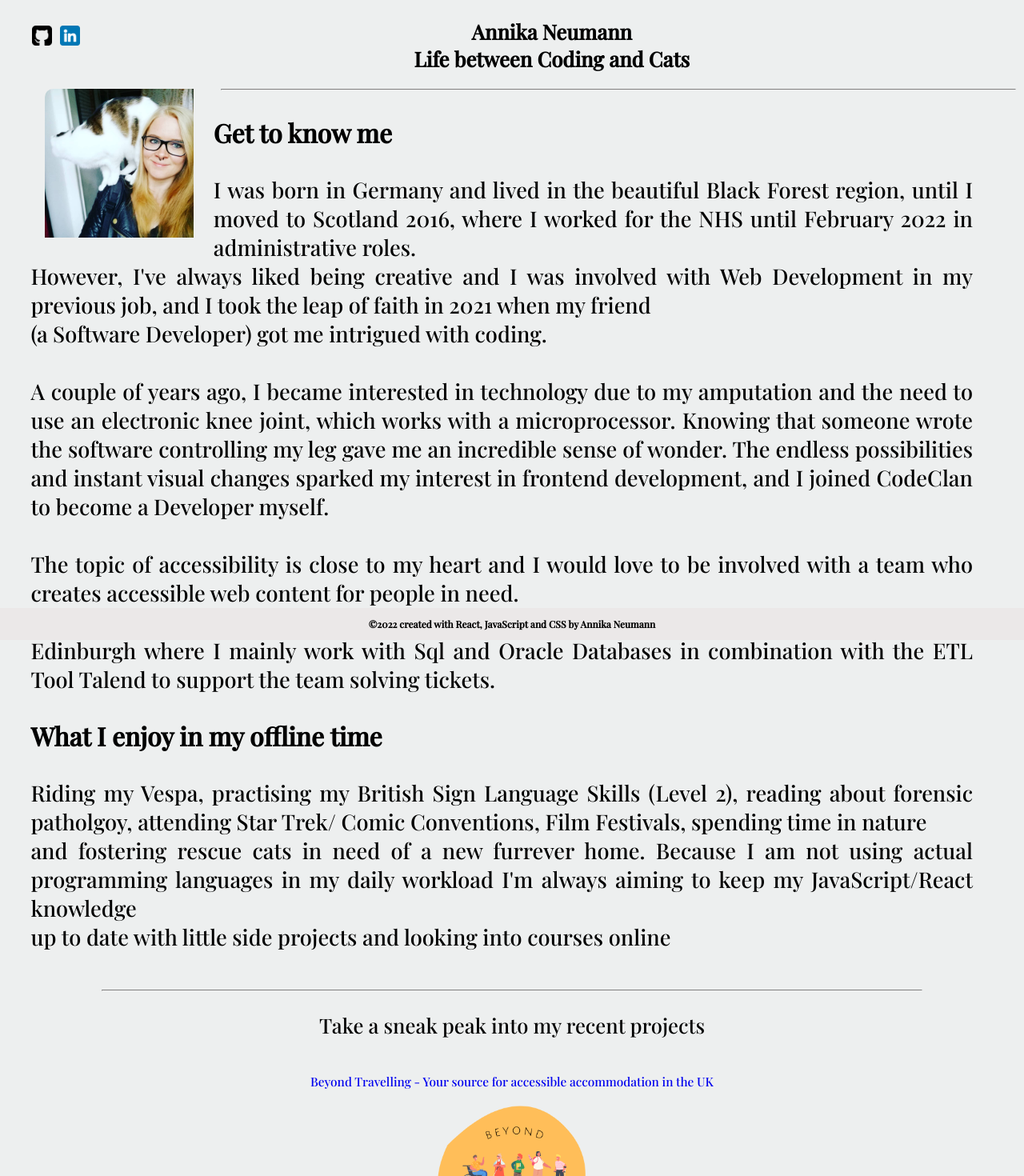
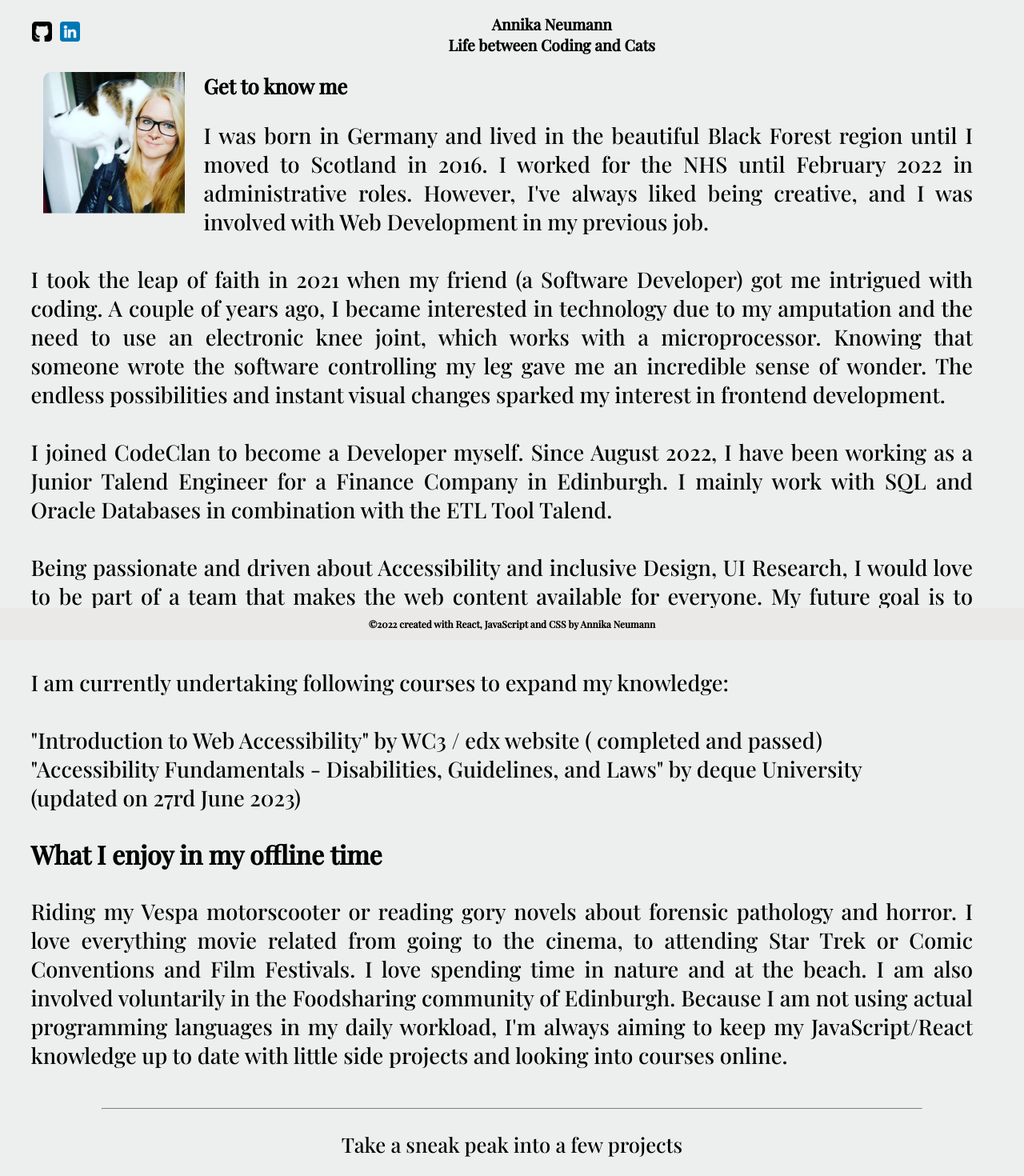
Before and after one commit to AnnikaNeumann/annikaneumann.github.io, a React (Create React App) app: page /projects in a window 1280 px wide. Shown: the top 1470 px of the page at 80% size. Built offline with nearby package versions, Linux system fonts and the light colour scheme.

Commit message:
added tab accessible focus to components and exchanged div with sections

```diff
--- a/src/components/About.js
+++ b/src/components/About.js
@@ -4,30 +4,48 @@ import React from "react";
 const About = () =>{
 
 
-    return(
-        <main>
-            <div className="about">
-        <h3>Get to know me</h3>
+        return (
+          <main>
+            <section className="about">
+            <div>
+                    <img tabIndex='0' className="annika" src={require("../static/annika.png")} alt='annikas hair is blonde and she wears a black jacket. On her shoulder is a white cat.'/>
+                    </div>
+              <h2 tabIndex='0'>Get to know me</h2>
+              <p tabIndex='0'>
+                I was born in Germany and lived in the beautiful Black Forest region until
+                I moved to Scotland in 2016. I worked for the NHS until February 2022 in administrative roles.
+                However, I've always liked being creative, and I was involved with Web Development in my previous job.
+                <br></br><br></br>
+                I took the leap of faith in 2021 when my friend (a Software Developer) got me intrigued with coding.
+                A couple of years ago, I became interested in technology due to my amputation and the need to use an electronic knee joint,
+                which works with a microprocessor. Knowing that someone wrote the software controlling my leg gave me an incredible sense of wonder.
+                The endless possibilities and instant visual changes sparked my interest in frontend development.
+                <br></br><br></br>
+                I joined CodeClan to become a Developer myself. Since August 2022, I have been working as a Junior Talend Engineer for a Finance Company in Edinburgh.
+                I mainly work with SQL and Oracle Databases in combination with the ETL Tool Talend.
+                <br></br><br></br>
+                Being passionate and driven about Accessibility and inclusive Design, UI Research, I would love to be part of a team that makes the web content available for everyone.
+                My future goal is to become a member of the IAAP to pass the exam for the core competencies.
+                <br></br><br></br>
+                I am currently undertaking following courses to expand my knowledge:
+                <br></br><br></br>
+                "Introduction to Web Accessibility" by WC3 / edx website ( completed and passed) <br></br>
+                "Accessibility Fundamentals - Disabilities, Guidelines, and Laws" by deque University
+                <br></br>
+                (updated on 27rd June 2023)
 
-        <p>I was born in Germany and lived in the beautiful Black Forest region, until I moved to Scotland 2016, where I worked for the NHS until February 2022 in administrative <t></t>roles.
-        <br></br>However, I've always liked being creative and I was involved with Web Development in my previous job,
-        and I took the leap of faith in 2021 when my friend <br></br>(a Software Developer) got me intrigued with coding.<br></br>
-        <br></br> A couple of years ago, I became interested in technology due to my amputation and the need to use an electronic knee joint,
-        which works with a microprocessor. Knowing that someone wrote the software controlling my leg gave me an incredible sense of wonder.
-        The endless possibilities and instant visual changes sparked my interest in frontend development,
-        and I joined CodeClan to become a Developer myself.<br></br><br></br>The topic of accessibility is close to my heart and I would love
-        to be involved with a team who creates accessible web content for people in need.<br></br>Since August 2022 I have been working
-        as a Junior Talend Engineer for Computershare in Edinburgh where I mainly work with Sql and Oracle Databases in combination with the ETL Tool Talend to support the team solving tickets.</p>
+              </p>
+              <h3 tabIndex='0'>What I enjoy in my offline time</h3>
+              <p tabIndex='0'>
+                Riding my Vespa motorscooter or reading gory novels about forensic pathology and horror. I love everything movie related from going to the cinema, to attending
+                Star Trek or Comic Conventions and Film Festivals. I love spending time in nature and at the beach. I am also involved voluntarily in the Foodsharing
+                community of Edinburgh. Because I am not using actual programming languages in my daily workload,
+                I'm always aiming to keep my JavaScript/React knowledge up to date with little side projects and looking into courses online.
+              </p>
+            </section>
+          </main>
+        );
+      }
 
-        <h3>What I enjoy in my offline time</h3>
-        <p>Riding my Vespa, practising my British Sign Language Skills (Level 2), reading about forensic patholgoy, attending Star Trek/ Comic Conventions, Film Festivals,
-        spending time in nature <br></br>and fostering rescue cats in need of a new furrever home. Because I am not using actual programming languages in my daily workload <n></n>
-        I'm always aiming to keep my JavaScript/React knowledge<br></br>up to date with little side projects and looking into courses online</p>
-        </div>
-
-    </main>
-
-    )
-}
 
 export default About;
--- a/src/components/Footer.js
+++ b/src/components/Footer.js
@@ -4,7 +4,7 @@ const Footer = () =>{
 
     return(
         <footer aria-roledescription="footer and copyright statement ">
-        <div className="Footer">
+        <div tabIndex='0' className="Footer">
             <h3>&copy;{new Date().getFullYear()} created with React, JavaScript and CSS by Annika Neumann</h3>
         </div>
         </footer>
--- a/src/components/Header.js
+++ b/src/components/Header.js
@@ -7,23 +7,17 @@ const Header = () => {
     return (
         <div className="header">
             <nav>
-                <ul>
+                <ul tabIndex={0}>
                     <li>
-                    <a href="https://github.com/AnnikaNeumann" target="_blank" rel="noreferrer"><img className="github" src={require("../images/github-sign.png")} alt='Github link'/></a>
+                    <a href="https://github.com/AnnikaNeumann" target="_blank" rel="noreferrer"><img className="github" src={require("../images/github-sign.png")} alt='Link to Github'/></a>
                     </li>
 
                     <li>
-                    <a href="https://www.linkedin.com/in/annika-neumann-422b98232/" target="_blank" rel="noreferrer"><img className="linkedin" src={require("../images/linkedin.png")} alt='LinkedIn link'/></a>
+                    <a href="https://www.linkedin.com/in/annika-neumann-422b98232/" target="_blank" rel="noreferrer"><img className="linkedin" src={require("../images/linkedin.png")} alt='Link to LinkedIn'/></a>
                     </li>
                     <li>
-                    <h2 className="header" >Annika Neumann<br></br>Life between Coding and Cats</h2>
+                    <h1 tabIndex='-1' className="header" >Annika Neumann<br></br>Life between Coding and Cats</h1>
                     </li>
-                    <li>
-                    <div>
-                    <img className="annika" src={require("../static/annika.png")} alt='annika in a black jacket with her white cat on her shoulder.'/>
-                    </div>
-                    </li>
-                    <hr/>
 
                 </ul>
             </nav>
--- a/src/components/Projects.js
+++ b/src/components/Projects.js
@@ -4,45 +4,36 @@ const Projects = () =>{
 
     return(
         <>
-        <aside>
-        <p className='project'>Take a sneak peak into my recent projects</p>
+        <section>
+        <p tabIndex= '0' className='project'>Take a sneak peak into a few projects</p>
         <br></br>
         <div className="flex-projects">
 
         <div className='project-links'>
-        <a href='https://github.com/AnnikaNeumann/BeyondTravelling' target="_blank" rel="noreferrer" aria-label='Beyond Travelling App'>Beyond Travelling - Your source for accessible accommodation in the UK</a>
+        <a href='https://github.com/AnnikaNeumann/BeyondTravelling' target="_blank" rel="noreferrer" aria-label='Beyond Travelling - Your source for accessible accommodation in the UK'>Beyond Travelling - Your source for accessible accommodation in the UK</a>
         <br></br>
-        <img className="BeyondTravel" src={require("../images/BeyondTravelLogo.png")} alt='BeyondTravellingLogo'/>
+        <img tabIndex= '0' className="BeyondTravel" src={require("../images/BeyondTravelLogo.png")} alt='A round, orange logo with five people and different disabilities'/>
         </div>
 
         <br></br><br></br>
 
 
         <div className='project-links'>
-        <a href='https://github.com/AnnikaNeumann/W7Hw_BreakingBad_React.git' target="_blank" rel="noreferrer" aria-label='Breaking Bad App'>React App - Information about the cult series "Breaking Bad"</a>
+        <a href='https://github.com/AnnikaNeumann/W7Hw_BreakingBad_React.git' target="_blank" rel="noreferrer" aria-label='Breaking Bad App - Information about the cult series "Breaking Bad'>React App - Information about the cult series "Breaking Bad"</a>
         <br></br>
-        <img className="BreakingBad" src={require("../images/BreakingBad.png")} alt='BreakingBad'/>
+        <img tabIndex= '0' className="BreakingBad" src={require("../images/BreakingBad.png")} alt='An image with green background, the Breaking Bad font and photos of the actors'/>
         </div>
 
         <br></br><br></br>
 
         <div className='project-links'>
-        <a href='https://github.com/AnnikaNeumann/trivia_js_project' target="_blank" rel="noreferrer" aria-label='The Quizard of Oz App'>React App - A fun Trivia Quiz</a>
+        <a href='https://github.com/AnnikaNeumann/trivia_js_project' target="_blank" rel="noreferrer" aria-label='The Quizard of Oz - a fun Trivia Quiz App'>React App - A fun Trivia Quiz</a>
         <br></br>
-        <img className="Quiz" src={require("../images/Quiz.png")} alt='Trivia Quiz'/>
+        <img tabIndex ='0' className="Quiz" src={require("../images/Quiz.png")} alt='A light blue image with a rainbow and the title "The Quizard of Oz with quiz related buttons'/>
         </div>
 
-        <br></br><br></br>
-
-        <div className='project-links'>
-        <a href='https://github.com/AnnikaNeumann/W9LabHotelBooking.git' target="_blank" rel="noreferrer" aria-label='Hotel Booking App'>React App - HotelBooking</a>
-        <br></br>
-        <img className="Hotel" src={require("../images/hotel.png")} alt='Hotel California App'/>
         </div>
-        <br></br><br></br>
-
-        </div>
-        </aside>
+        </section>
         </>
 
 
```
